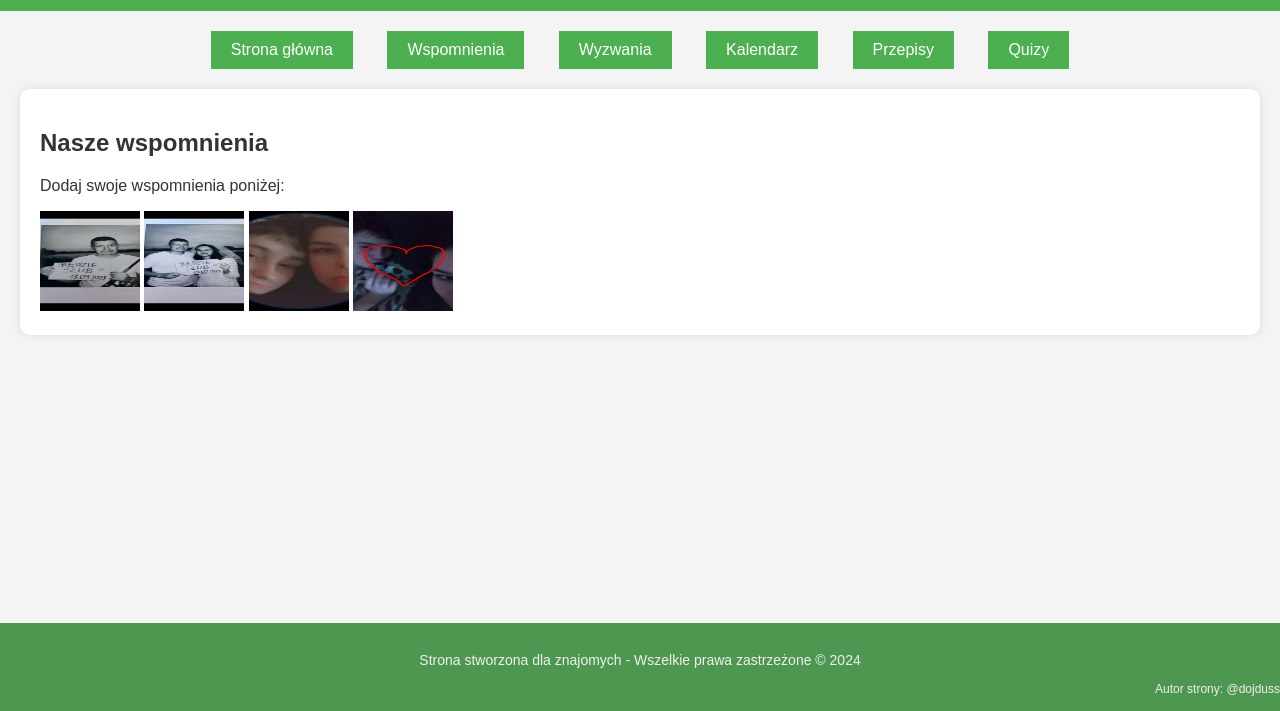
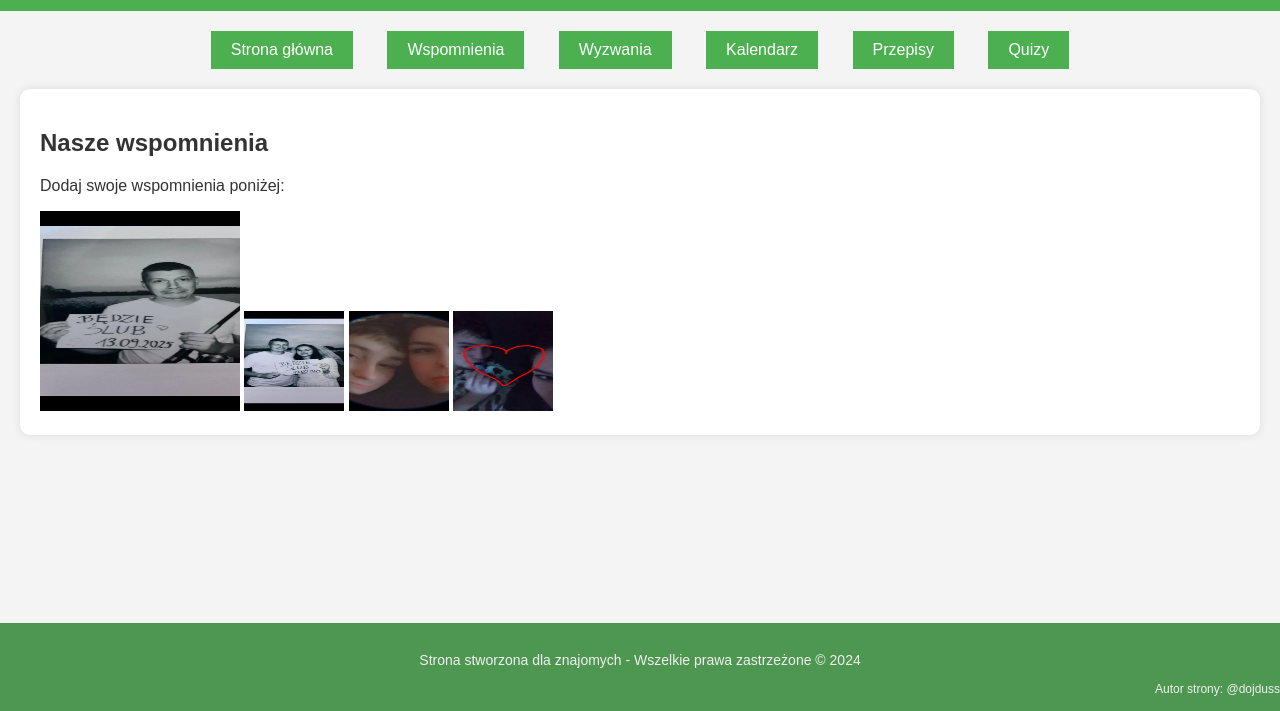
Before and after one commit to dojdus/strona-znajomych, a plain HTML site: page index.html in a window 1280 px wide. Both pictures are taken after a click on the button "Wspomnienia". Shown: the part 89-800 px from the top of the page. Drawn offline with Linux system fonts and the light colour scheme.

Commit message:
Update index.html

```diff
--- a/index.html
+++ b/index.html
@@ -135,7 +135,7 @@
     <p>Dodaj swoje wspomnienia poniżej:</p>
     <div class="gallery">
         <!-- Dodaj zdjęcia -->
-        <img src="images/zdjecie1.png" alt="Zdjęcie 1" width="100" height="100">
+        <img src="images/zdjecie1.png" alt="Zdjęcie 1" width="200" height="200">
         <img src="images/zdjecie2.png" alt="Zdjęcie 2" width="100" height="100">
         <img src="images/zdjecie6.webp" alt="Zdjęcie 6" width="100" height="100">
         <img src="images/zdjecie7.webp" alt="Zdjęcie 7" width="100" height="100">
```
